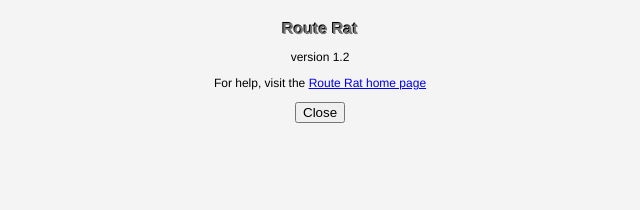
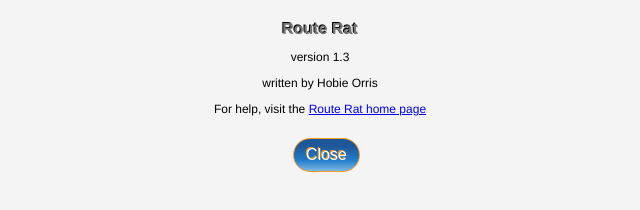
Before and after one commit to hobieorris/RouteRat, a website: page src/data/help.html in a window 1280 px wide. Shown: the whole page, without its empty margins (320-960 px from the left). Drawn offline with Linux system fonts and the light colour scheme.

Commit message:
modified help panel

```diff
--- a/src/data/help.html
+++ b/src/data/help.html
@@ -15,7 +15,7 @@
 
 .help-title
 {
-	width: 100;
+	width: 80;
 	margin-left:auto;
 	margin-right:auto;
 	margin-top:20px;
@@ -30,19 +30,64 @@
 {
 	text-align:center;
 }
+
+.activebutton
+{
+	background: #1e5799; /* Old browsers */
+	background: -moz-linear-gradient(top,  #1e5799 22%, #207cca 66%, #7db9e8 100%); /* FF3.6+ */
+	background: -webkit-gradient(linear, left top, left bottom, color-stop(22%,#1e5799), color-stop(66%,#207cca), color-stop(100%,#7db9e8)); /* Chrome,Safari4+ */
+	background: -webkit-linear-gradient(top,  #1e5799 22%,#207cca 66%,#7db9e8 100%); /* Chrome10+,Safari5.1+ */
+	background: -o-linear-gradient(top,  #1e5799 22%,#207cca 66%,#7db9e8 100%); /* Opera 11.10+ */
+	background: -ms-linear-gradient(top,  #1e5799 22%,#207cca 66%,#7db9e8 100%); /* IE10+ */
+	background: linear-gradient(to bottom,  #1e5799 22%,#207cca 66%,#7db9e8 100%); /* W3C */
+	filter: progid:DXImageTransform.Microsoft.gradient( startColorstr='#1e5799', endColorstr='#7db9e8',GradientType=0 );
+	border: 1px solid #ff9b19;
+	-webkit-border-radius: 20px;
+	-moz-border-radius: 20px;
+	border-radius: 20px;
+	line-height: 20px;
+	font-size: 16px;
+	padding: 6px 12px;
+	color: #fff;
+	text-shadow: -1px -1px #ff9b19;
+	float: right;
+	cursor: pointer;
+}
+
+.activebutton:hover{
+	background: #deefff; /* Old browsers */
+	background: -moz-linear-gradient(top,  #deefff 0%, #98bede 100%); /* FF3.6+ */
+	background: -webkit-gradient(linear, left top, left bottom, color-stop(0%,#deefff), color-stop(100%,#98bede)); /* Chrome,Safari4+ */
+	background: -webkit-linear-gradient(top,  #deefff 0%,#98bede 100%); /* Chrome10+,Safari5.1+ */
+	background: -o-linear-gradient(top,  #deefff 0%,#98bede 100%); /* Opera 11.10+ */
+	background: -ms-linear-gradient(top,  #deefff 0%,#98bede 100%); /* IE10+ */
+	background: linear-gradient(to bottom,  #deefff 0%,#98bede 100%); /* W3C */
+	filter: progid:DXImageTransform.Microsoft.gradient( startColorstr='#deefff', endColorstr='#98bede',GradientType=0 ); /* IE6-9 */
+}
+:focus
+{
+	outline:none;
+}
+::-moz-focus-inner
+{
+	border:0;
+}
 </style>
 </head>
 
 <body>
 	<div class="help-title">Route Rat</div>
 	<p>
-		version 1.2
+		version 1.3
+	</p>
+	<p>
+		written by Hobie Orris
 	</p>
 	<p>
 		For help, visit the <a href="http://clients.teksavvy.com/~hobie/routerat" target="_blank">Route Rat home page</a>
 	</p>
-	<div style="width:50;margin-left:auto;margin-right:auto">
-		<button id="close-help">Close</button>
+	<div style="width:80;margin-left:auto;margin-right:auto">
+		<button id="close-help" class="activebutton" style="margin-top:10px">Close</button>
 	</div>
 </body>
 
```
Also changed, not shown: src/lib/main.js, 1 other file.
